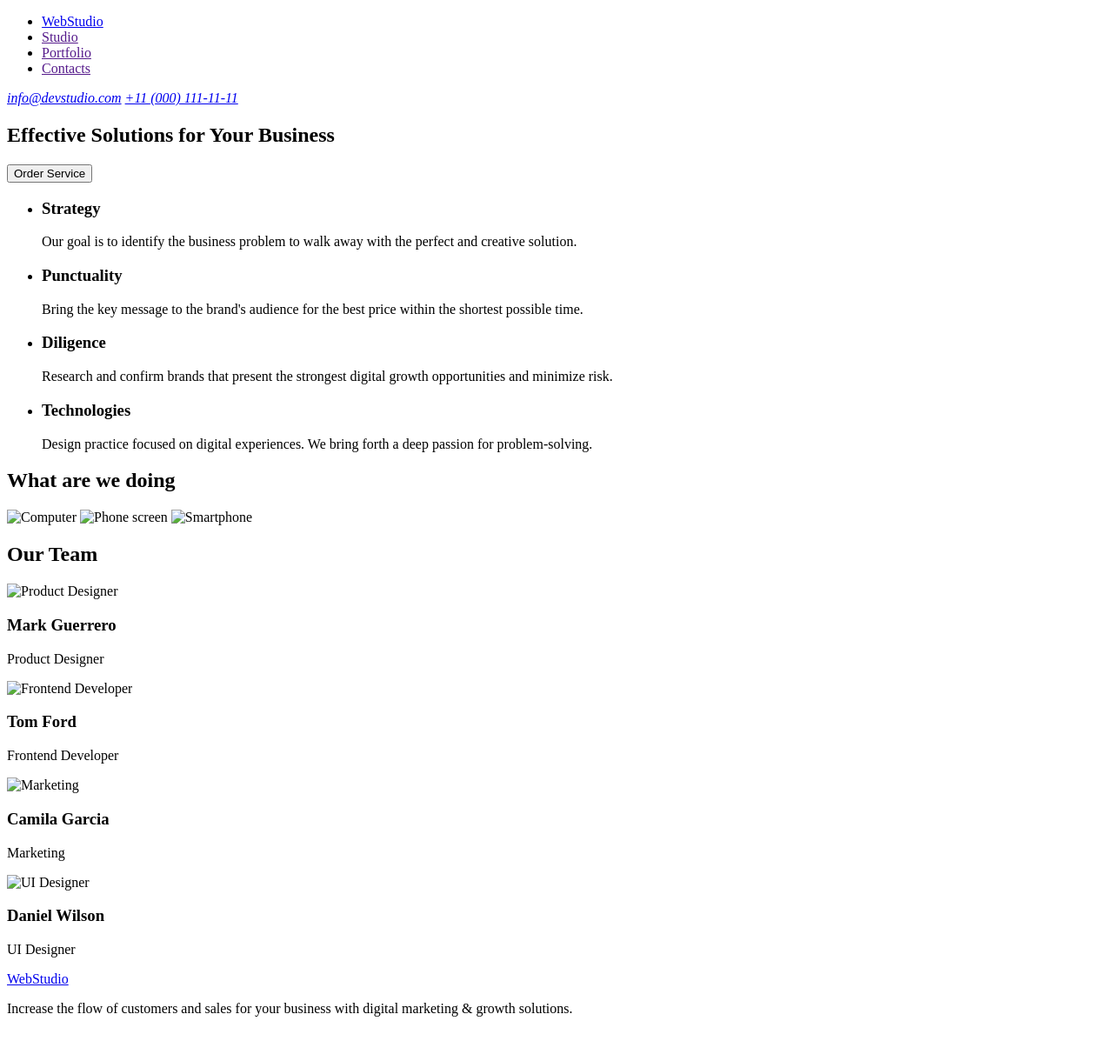
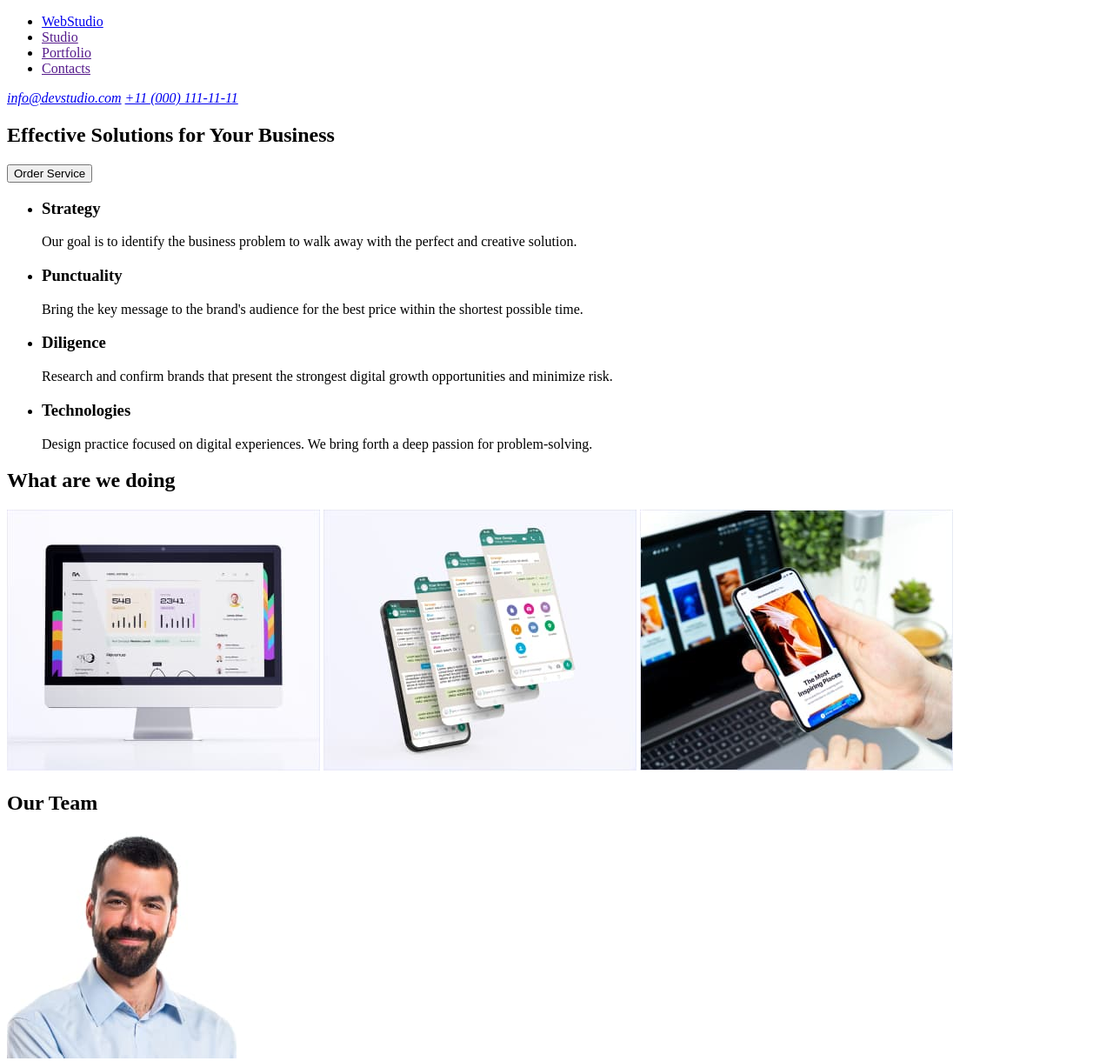
Before and after one commit to polinamln/goit-markup-hw-01, a plain HTML site: page index.html in a window 1280 px wide. Shown: the top 1220 px of the page at 87% size. Before the commit the page ends 1185 px from the top, so only its background shows below. Drawn offline with Linux system fonts and the light colour scheme; the site is published under a folder, as on GitHub Pages, so addresses that start at the root find nothing.

Commit message:
Update index.html

```diff
--- a/index.html
+++ b/index.html
@@ -62,23 +62,23 @@
 
       <section>
         <h2>What are we doing</h2>
-        <img src="/images/img1.jpg" alt="Computer" width="360" />
-        <img src="/images/img2.jpg" alt="Phone screen" width="360" />
-        <img src="/images/img3.jpg" alt="Smartphone" width="360" />
+        <img src="./images/img1.jpg" alt="Computer" width="360" />
+        <img src="./images/img2.jpg" alt="Phone screen" width="360" />
+        <img src="./images/img3.jpg" alt="Smartphone" width="360" />
       </section>
 
       <section>
         <h2>Our Team</h2>
-        <img src="/images/img4.jpg" alt="Product Designer" width="264" />
+        <img src="./images/img4.jpg" alt="Product Designer" width="264" />
         <h3>Mark Guerrero</h3>
         <p>Product Designer</p>
-        <img src="/images/img5.jpg" alt="Frontend Developer" width="264" />
+        <img src="./images/img5.jpg" alt="Frontend Developer" width="264" />
         <h3>Tom Ford</h3>
         <p>Frontend Developer</p>
-        <img src="/images/img6.jpg" alt="Marketing" width="264" />
+        <img src="./images/img6.jpg" alt="Marketing" width="264" />
         <h3>Camila Garcia</h3>
         <p>Marketing</p>
-        <img src="/images/img7.jpg" alt="UI Designer" width="264" />
+        <img src="./images/img7.jpg" alt="UI Designer" width="264" />
         <h3>Daniel Wilson</h3>
         <p>UI Designer</p>
       </section>
```
